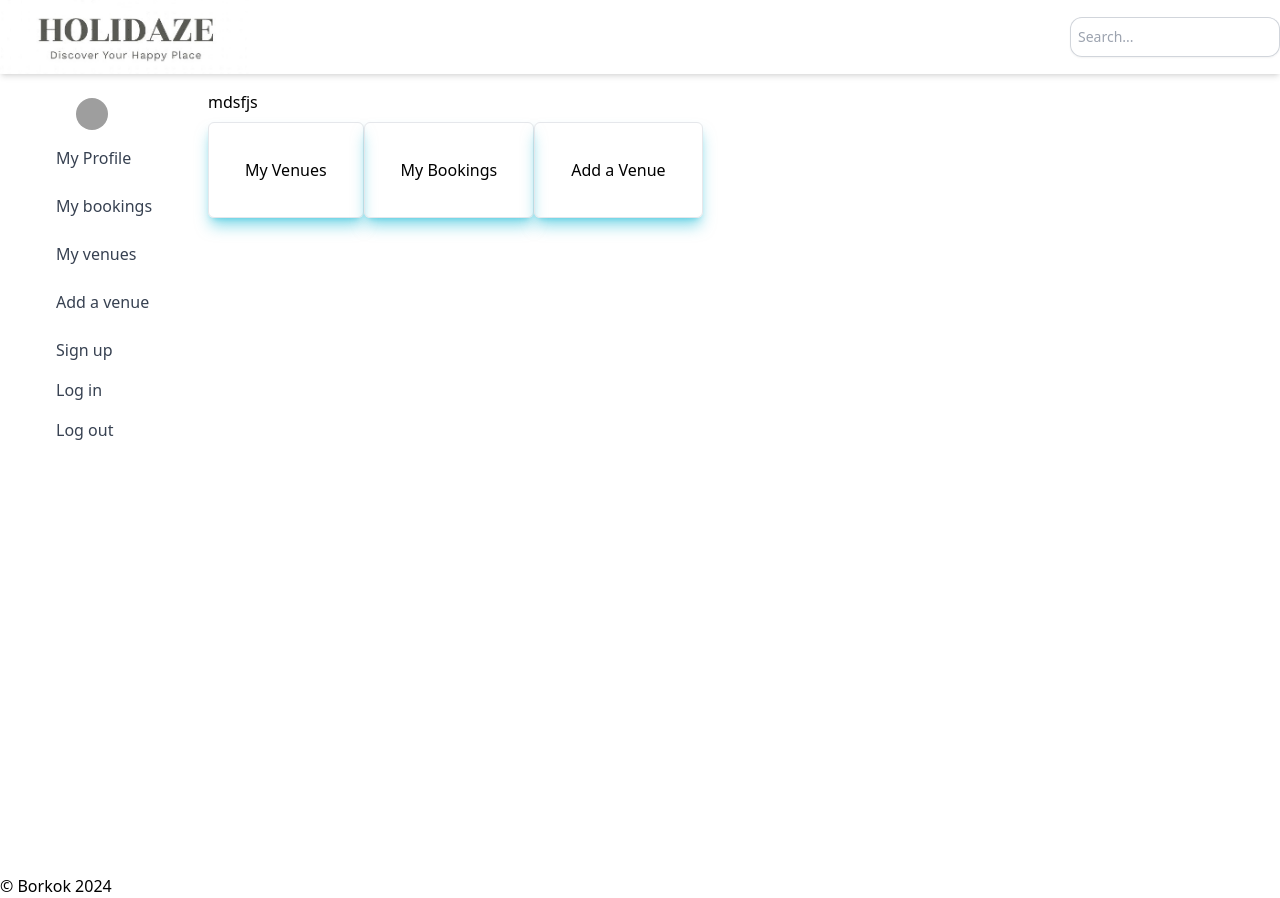
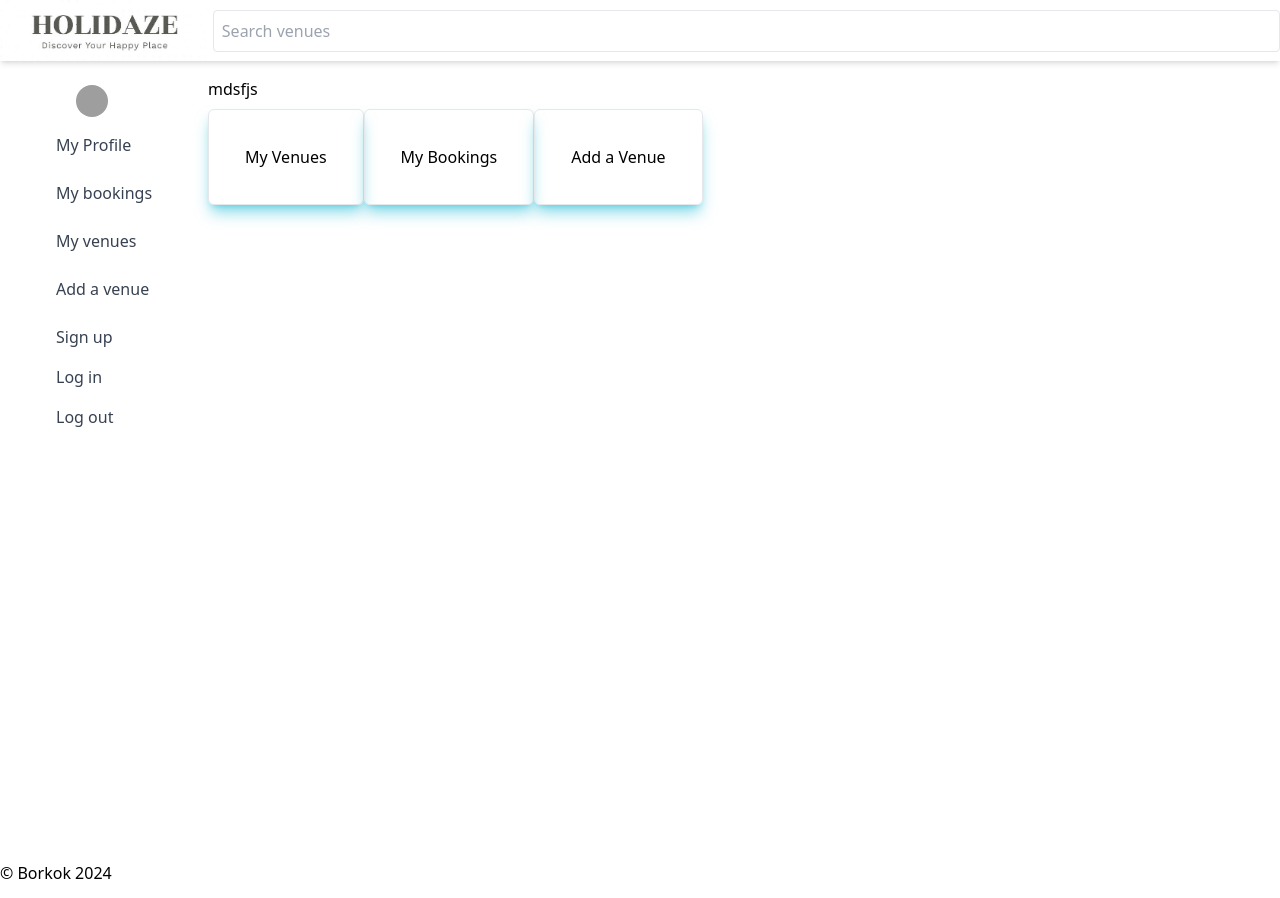
Before and after one commit to borikokeny/Holidaze-Project-Exam-2, a React (Vite) app: page /profilePage in a window 1280 px wide. Built offline with nearby package versions, Linux system fonts and the light colour scheme; grey boxes are pictures that could not be loaded.

Commit message:
Adds working search funcionality 1.0

```diff
--- a/src/components/header.jsx
+++ b/src/components/header.jsx
@@ -1,26 +1,18 @@
+import React from "react";
 import { Link } from "react-router-dom";
 import Logo from "../images/Logo.jpg";
+import SearchBar from "./searchbar";
 
-export default function Header() {
+export default function Header({ searchValue, setSearchValue }) {
   return (
     <header className="shadow-md">
-    <div className="container flex justify-between items-center">
-      <Link to="/"><img src={Logo} alt="Logo" className="w-64" /></Link>
-      {/* <nav className="space-x-4">
-        <a href="" className="">
-          my bookings
-        </a>
-        <a href="" className="">
-          my venues
-        </a>
-        <Link to="/profilePage">Profile</Link>
-      </nav> */}
-      <input    type="search"
-          name="search"
-          placeholder="Search..."
-          className="ps-2 ms-4 h-10 rounded-xl border-0 py-1.5 text-gray-900 shadow-sm ring-1 ring-inset ring-gray-300 placeholder:text-gray-400 focus:ring-2 focus:ring-inset focus:ring-indigo-600 sm:text-sm sm:leading-6"/>
-    </div>
-    <div></div>
-  </header>
-  )
+      <div className="container flex justify-between items-center">
+        <Link to="/">
+          <img src={Logo} alt="Logo" className="w-64" />
+        </Link>
+        <SearchBar searchValue={searchValue} setSearchValue={setSearchValue} />
+      </div>
+      <div></div>
+    </header>
+  );
 }
--- a/src/components/layout.jsx
+++ b/src/components/layout.jsx
@@ -1,17 +1,18 @@
+import React, { useState } from "react";
 import Header from "./header";
 import Footer from "./footer";
 import Sidebar from "./sidebar";
 import { Outlet } from "react-router-dom";
 
-
 function MainLayout() {
+  const [searchValue, setSearchValue] = useState("");
   return (
     <div id="main-container" className="min-h-screen flex flex-col">
-      <Header />
+      <Header searchValue={searchValue} setSearchValue={setSearchValue} />
       <div className="flex flex-1">
         <Sidebar />
         <div className="flex-1 p-4">
-          <Outlet />
+          <Outlet context={{ searchValue, setSearchValue }} />
         </div>
       </div>
       <Footer />
--- /dev/null
+++ b/src/components/searchbar.jsx
@@ -0,0 +1,13 @@
+import React from "react";
+
+export default function SearchBar({ searchValue, setSearchValue }) {
+  return (
+    <input
+      type="text"
+      value={searchValue}
+      onChange={(e) => setSearchValue(e.target.value)}
+      placeholder="Search venues"
+      className="p-2 border rounded w-full"
+    />
+  );
+}
--- a/src/components/venueList.jsx
+++ b/src/components/venueList.jsx
@@ -2,7 +2,11 @@ import React from "react";
 import { Link } from "react-router-dom";
 import Media from "./media";
 
-const VenueList = ({ venues }) => {
+export default function VenueList({ venues }) {
+  if (!venues || venues.length === 0) {
+    return <p>No venues match your search.</p>;
+  }
+
   return (
     <div className="grid grid-cols-1 sm:grid-cols-2 md:grid-cols-3 lg:grid-cols-4 gap-6 p-4">
       {venues.map((venue) => {
@@ -14,15 +18,19 @@ const VenueList = ({ venues }) => {
               <div className="card w-60 bg-white overflow-hidden shadow-lg">
                 <div className="image-container relative overflow-hidden">
                   {media.length === 0 ? (
-                <img src="src\images\images.png" className="w-64 h-48 block clip-custom" />
+                    <img
+                      src="src/images/images.png"
+                      alt="default"
+                      className="w-64 h-48 block clip-custom"
+                    />
                   ) : (
                     <Media media={[media[0]]} className="" />
                   )}
+                </div>
                 <div className="ms-6">
                   <h2>{name}</h2>
                   <h3>{price} NOK / night</h3>
                   <h4>{created}</h4>
-              </div>
                 </div>
               </div>
             </Link>
@@ -31,6 +39,4 @@ const VenueList = ({ venues }) => {
       })}
     </div>
   );
-};
-
-export default VenueList;
+}
--- a/src/pages/home.jsx
+++ b/src/pages/home.jsx
@@ -1,20 +1,39 @@
 import React from "react";
 import useApi from "../hooks/api";
 import { VENUES_URL } from "../api/constants";
-import VenueList from "../components/venueList";
+import { useOutletContext } from "react-router-dom";
+import VenueList from "../components/VenueList";
 
-function Home() {
+export default function Home() {
+  const { searchValue } = useOutletContext();
   const url = `${VENUES_URL}?sort=created&sortOrder=desc`;
   const { data } = useApi(url);
-  const venues = data;
+
+  const filteredVenues = data?.filter((venue) => {
+    const venueName = venue.name.trim().toLowerCase();
+    const searchValueLowerCase = searchValue.trim().toLowerCase();
+
+    return venueName.includes(searchValueLowerCase) && searchValue !== "";
+  });
 
   return (
     <div id="main-container">
-      <main className="bg-slate-200 shadow-md">
-        <VenueList venues={venues} />
+      <main className="bg-slate-200 shadow-md p-4">
+        {searchValue ? (
+          <>
+            <h2 className="text-xl font-bold mb-4">Search Results</h2>
+            {filteredVenues && filteredVenues.length > 0 ? (
+              <VenueList venues={filteredVenues} />
+            ) : (
+              <p>No venues match your search.</p>
+            )}
+          </>
+        ) : (
+          <>
+            <VenueList venues={data} />
+          </>
+        )}
       </main>
     </div>
   );
 }
-
-export default Home;
```
Lines whose indentation alone changed are shown as unchanged.
